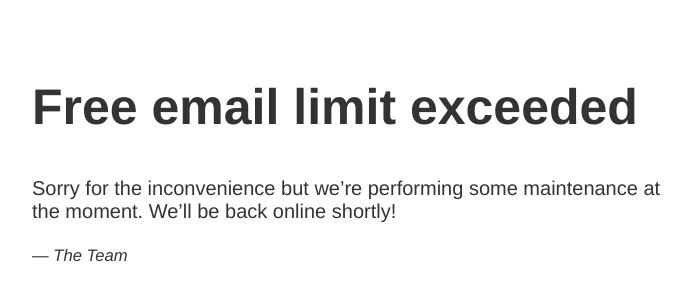
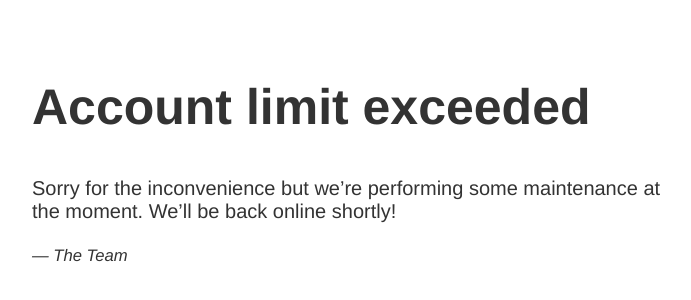
Before and after one commit to peloek/peloek.github.io, a plain HTML site: page index.html in a window 1280 px wide. Shown: the part 122-422 px from the top of the page, without its empty margins (283-974 px from the left). Drawn offline with Linux system fonts and the light colour scheme.

Commit message:
Update index.html

```diff
--- a/index.html
+++ b/index.html
@@ -1,7 +1,7 @@
 <!doctype html>
 <html>
   <head>
-    <title>vulx.net</title>
+    <title>Account limit exceeded</title>
     <meta name="robots" content="noindex">
     <style>
       body { text-align: center; padding: 150px; }
@@ -14,7 +14,7 @@
   </head>
   <body>
     <article>
-      <h1>Free email limit exceeded</h1>
+      <h1>Account limit exceeded</h1>
       <p>Sorry for the inconvenience but we&rsquo;re performing some maintenance at the moment. We&rsquo;ll be back online shortly!</p>
       <small><i>&mdash; The Team</i></small>
     </article>
```
